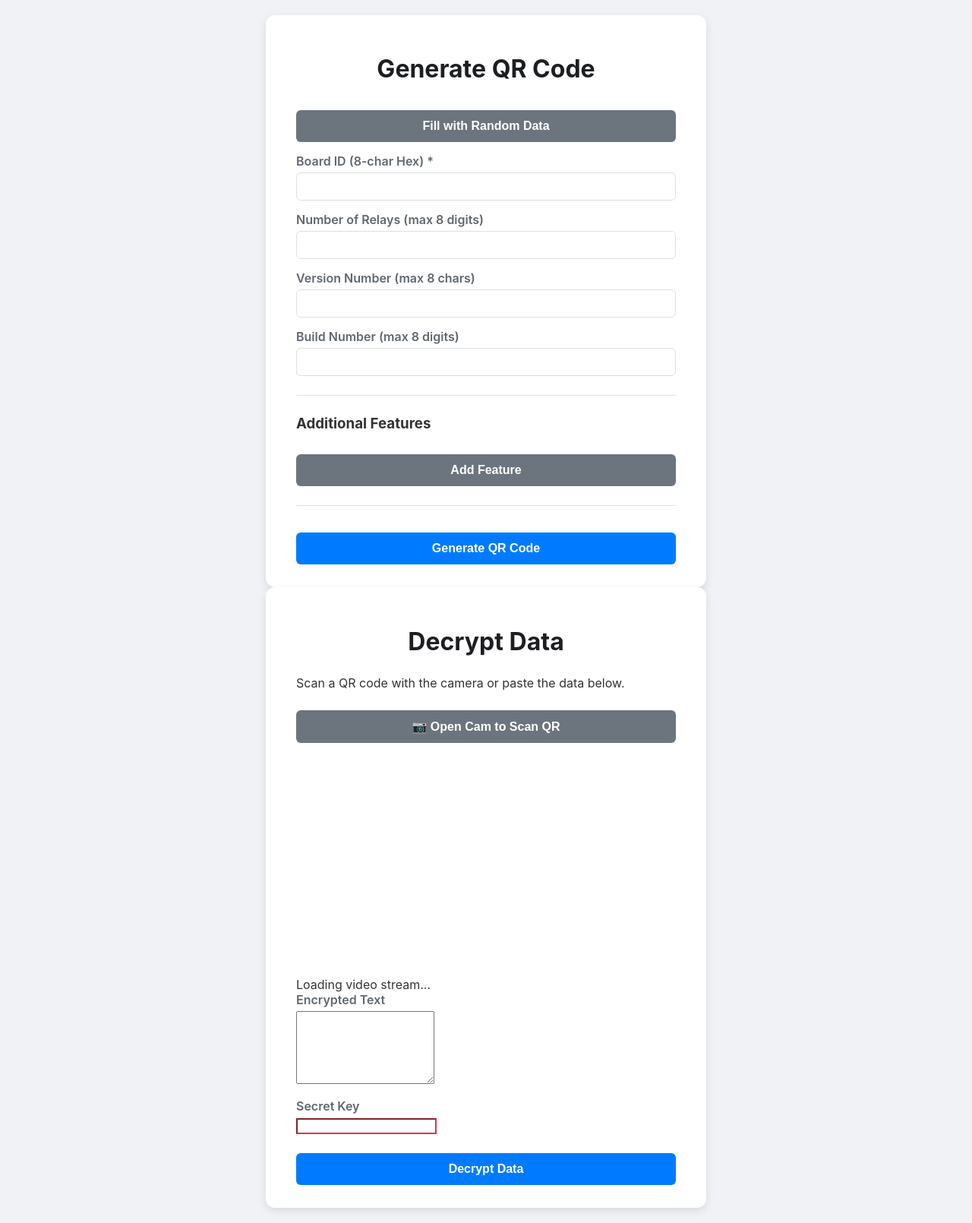
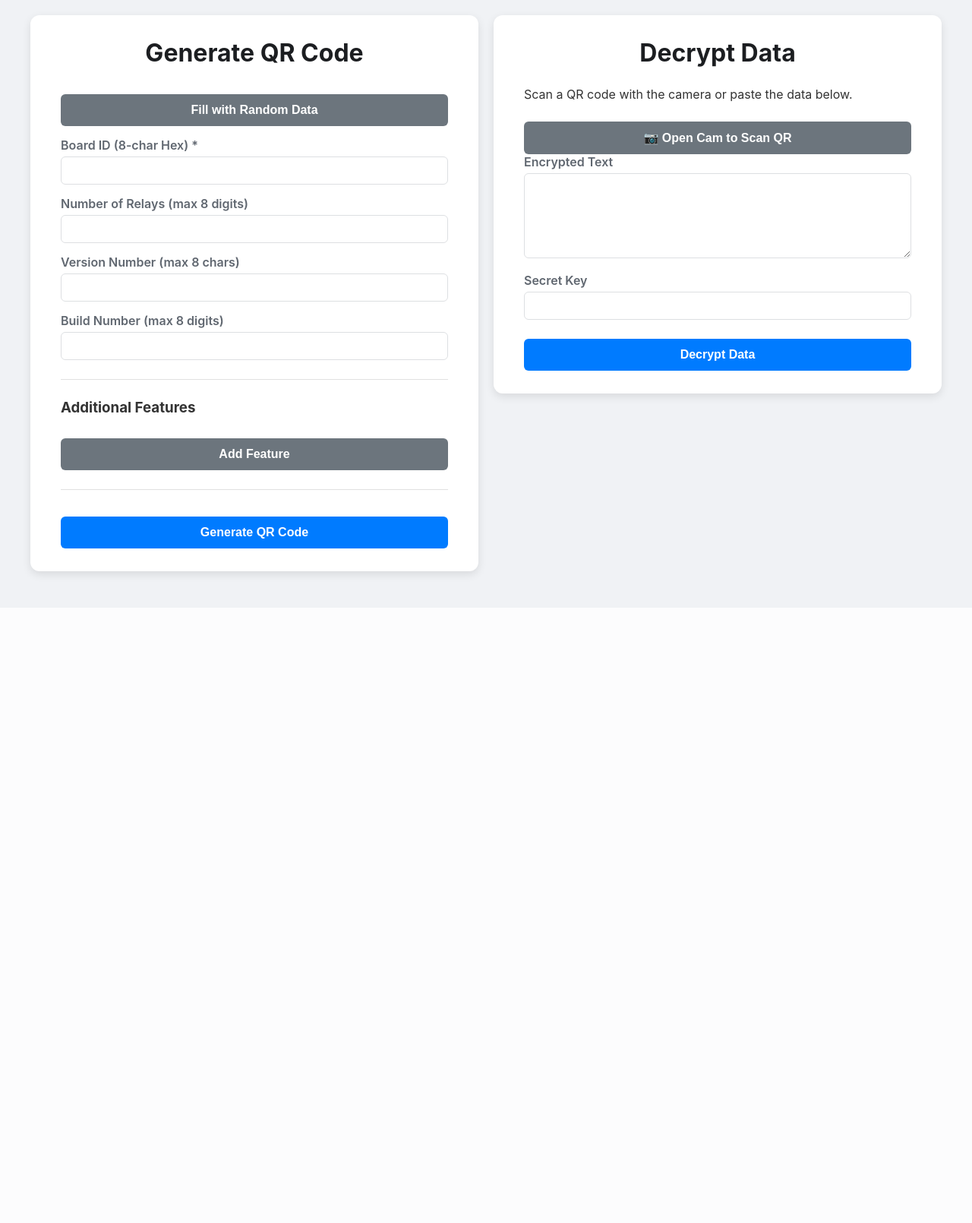
Before and after one commit to sirivati-gayathri/QR-Code-Generator, a Flask app: page / in a window 1280 px wide. Shown: the whole page at 76% size. After the commit the page ends 766 px from the top, so only its background shows below. Run offline with Flask 3, Linux system fonts and the light colour scheme; a map, chart or similar area stays blank; some libraries are stand-ins or nearby versions.

Commit message:
Update style.css

```diff
--- a/static/CSS/style.css
+++ b/static/CSS/style.css
@@ -1,76 +1,54 @@
-.alert {
-    padding: 15px;
-    margin-bottom: 20px;
-    border: 1px solid transparent;
-    border-radius: 4px;
-    font-weight: bold;
-    text-align: center;
-}
-
-.alert-error {
-    color: #721c24;
-    background-color: #f8d7da;
-    border-color: #f5c6cb;
-}
-
-.alert-success {
-    color: #155724;
-    background-color: #d4edda;
-    border-color: #c3e6cb;
-}
-
+/* --- NEW: Main Layout Styles --- */
 body {
     font-family: -apple-system, BlinkMacSystemFont, "Segoe UI", Roboto, Helvetica, Arial, sans-serif;
     background-color: #f0f2f5;
     color: #333;
-    display: flex;
-    justify-content: center;
-    align-items: center;
-    min-height: 100vh;
-    margin: 20px;
+    margin: 0;
+    padding: 20px;
 }
 
+.main-container {
+    display: flex;
+    flex-wrap: wrap; /* Allows columns to stack on small screens */
+    gap: 20px;
+    max-width: 1200px;
+    margin: 0 auto;
+}
+
+.column {
+    flex: 1; /* Each column takes up equal space */
+    min-width: 350px; /* Minimum width before stacking */
+}
+
+/* --- Existing Styles (no changes needed below) --- */
 .container {
     background-color: #ffffff;
     padding: 30px 40px;
     border-radius: 12px;
     box-shadow: 0 4px 12px rgba(0, 0, 0, 0.1);
     width: 100%;
-    max-width: 500px;
+    box-sizing: border-box;
 }
 
 h1 {
     text-align: center;
     color: #1c1e21;
+    margin-top: 0;
     margin-bottom: 25px;
 }
 
-.form-group {
-    margin-bottom: 15px;
-}
+.form-group { margin-bottom: 15px; }
 
-.form-group label,
-.relay-list-label {
+.form-group label, .relay-list-label {
     display: block;
     margin-bottom: 5px;
     font-weight: 600;
     color: #606770;
 }
 
-.relay-input-group {
-    margin-bottom: 8px;
-}
-
-input:invalid {
-    border-color: #dc3545;
-}
-
-input:valid {
-    border-color: #28a745;
-}
-
 .form-group input[type="text"],
-.form-group input[type="number"] {
+.form-group input[type="number"],
+.form-group input[type="password"] {
     width: 100%;
     padding: 10px;
     border: 1px solid #dddfe2;
@@ -78,30 +56,11 @@ input:valid {
     box-sizing: border-box;
 }
 
-#board_id,
-.relay-input-group input {
-    font-family: monospace;
-}
+#board_id, .relay-input-group input { font-family: monospace; }
+hr { border: none; border-top: 1px solid #e0e0e0; margin: 25px 0; }
 
-hr {
-    border: none;
-    border-top: 1px solid #e0e0e0;
-    margin: 25px 0;
-}
-
-.feature-group {
-    display: flex;
-    gap: 10px;
-    margin-bottom: 10px;
-    align-items: center;
-}
-
-.feature-group input {
-    flex-grow: 1;
-    padding: 10px;
-    border: 1px solid #dddfe2;
-    border-radius: 6px;
-}
+.feature-group { display: flex; gap: 10px; margin-bottom: 10px; align-items: center; }
+.feature-group input { flex-grow: 1; padding: 10px; border: 1px solid #dddfe2; border-radius: 6px; }
 
 button {
     width: 100%;
@@ -113,34 +72,21 @@ button {
     cursor: pointer;
     margin-top: 10px;
 }
+.primary-btn { background-color: #007bff; color: white; }
+.primary-btn:hover { background-color: #0056b3; }
+.secondary-btn { background-color: #6c757d; color: white; }
+.secondary-btn:hover { background-color: #5a6268; }
+.remove-btn { padding: 8px 12px; background-color: #dc3545; color: white; border-radius: 6px; cursor: pointer; width: auto; }
+.remove-btn:hover { background-color: #c82333; }
 
-.primary-btn {
-    background-color: #007bff;
-    color: white;
-}
+.alert { padding: 15px; margin-bottom: 20px; border: 1px solid transparent; border-radius: 4px; font-weight: bold; text-align: center; }
+.alert-error { color: #721c24; background-color: #f8d7da; border-color: #f5c6cb; }
 
-.primary-btn:hover {
-    background-color: #0056b3;
-}
-
-.secondary-btn {
-    background-color: #6c757d;
-    color: white;
-}
-
-.secondary-btn:hover {
-    background-color: #5a6268;
-}
-
-.remove-btn {
-    padding: 8px 12px;
-    background-color: #dc3545;
-    color: white;
-    border-radius: 6px;
-    cursor: pointer;
-    width: auto;
-}
-
-.remove-btn:hover {
-    background-color: #c82333;
-}
+/* Scanner and Result Styles */
+#scanner-container { position: relative; width: 100%; max-width: 400px; margin: 15px auto; border: 2px solid #ddd; display: none; }
+#video-feed { width: 100%; height: auto; }
+#canvas { position: absolute; top: 0; left: 0; width: 100%; height: 100%; }
+#loading-message { position: absolute; top: 50%; left: 50%; transform: translate(-50%, -50%); background: rgba(0, 0, 0, 0.5); color: white; padding: 10px; border-radius: 5px; }
+textarea { width: 100%; padding: 10px; border: 1px solid #dddfe2; border-radius: 6px; box-sizing: border-box; font-family: monospace; resize: vertical; }
+.results-box { background-color: #f8f9fa; border: 1px solid #dee2e6; border-radius: 6px; padding: 15px; margin-top: 20px; text-align: left; }
+.results-box pre { white-space: pre-wrap; word-wrap: break-word; margin: 0; }
```
